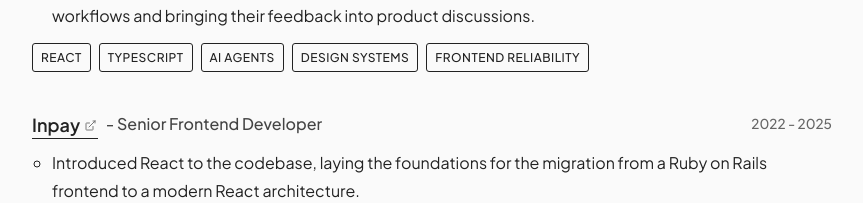
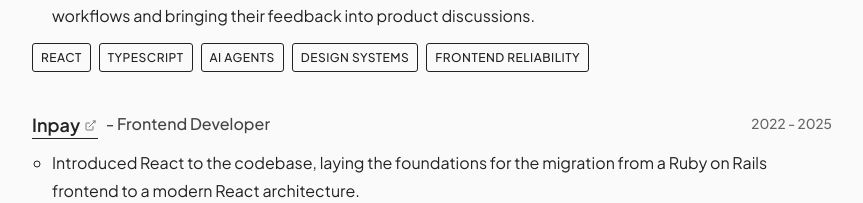
Before and after one commit to w-gluza/portfolio, a Next.js app: page / in a window 1280 px wide. Shown: the part 1087-1290 px from the top of the page, without its empty margins (208-1071 px from the left). Built offline with nearby package versions, Linux system fonts and the light colour scheme.

Commit message:
fix(content): correct Inpay job title

```diff
--- a/app/data/experience.tsx
+++ b/app/data/experience.tsx
@@ -29,7 +29,7 @@ export const experience: readonly Entry[] = [
   {
     name: "Inpay",
     url: "https://inpay.com",
-    title: "Senior Frontend Developer",
+    title: "Frontend Developer",
     period: "2022 - 2025",
     duties: [
       "Introduced React to the codebase, laying the foundations for the migration from a Ruby on Rails frontend to a modern React architecture.",
```
